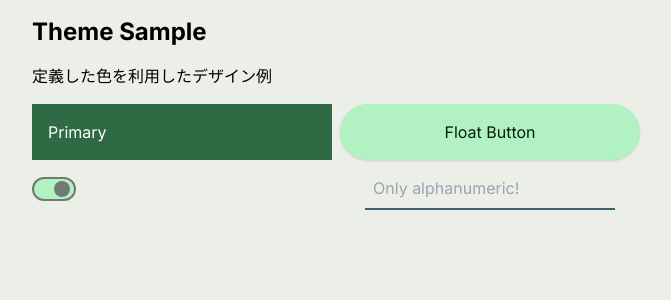
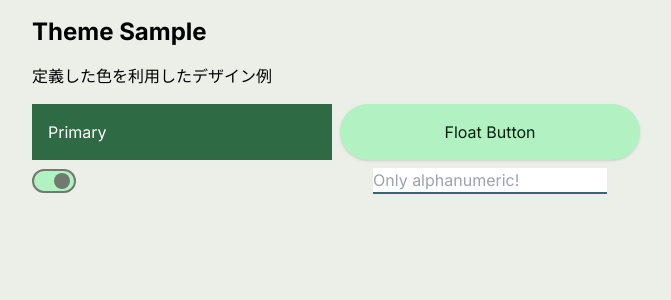
Before and after one commit to ut-code/syllabus-next, a Next.js app: page /components/Sample/ColorTheme in a window 1280 px wide. Shown: the top 300 px of the page, without its empty margins (304-975 px from the left). Built offline with nearby package versions, Linux system fonts and the light colour scheme.

Commit message:
[Add] useForm, [modify] export default

```diff
--- a/package.json
+++ b/package.json
@@ -13,7 +13,8 @@
     "@headlessui/react": "^2.0.4",
     "next": "14.2.3",
     "react": "^18",
-    "react-dom": "^18"
+    "react-dom": "^18",
+    "react-hook-form": "^7.51.5"
   },
   "devDependencies": {
     "@types/node": "^20",
--- a/src/app/components/Sample/ColorTheme/field.tsx
+++ b/src/app/components/Sample/ColorTheme/field.tsx
@@ -2,11 +2,20 @@
     定義済みColorを用いてインプットフィールドをデザインするサンプル
 */
 "use client";
-import React, { useState, ChangeEvent } from "react";
+import React from "react";
+import { useForm } from "react-hook-form";
 
 type ValidatedInputProps = {
   placeholder?: string;
 };
+
+/**
+ * フォームの入力内容を表すinterface
+ */
+interface IFormInput {
+  content: string;
+}
+
 /**
  * 定義済みColorを用いてデザインしたinputフィールドのサンプル
  * @param param0 props
@@ -16,35 +25,27 @@ type ValidatedInputProps = {
 const ValidatedInput: React.FC<ValidatedInputProps> = ({
   placeholder = "Only alphanumeric!",
 }) => {
-  const [inputValue, setInputValue] = useState("");
-  const [error, setError] = useState("");
+  const {
+    register,
 
-  const handleChange = (e: ChangeEvent<HTMLInputElement>) => {
-    const value = e.target.value;
-    if (/^[a-zA-Z0-9]*$/.test(value)) {
-      setError("");
-    } else {
-      setError("英数のみ使用してください");
-    }
-    setInputValue(value);
-  };
+    // フォームの状態を管理する。
+    // ユーザーとフォームのやり取りを追跡できる。
+    // ここではエラー状態を利用しているが、他にも様々な状態を管理できる。
+    formState: { errors },
+  } = useForm<IFormInput>({ mode: "onChange" });
 
   return (
     <div className="flex flex-col items-center">
       <input
-        type="text"
-        value={inputValue}
-        onChange={handleChange}
+        className={`${
+          errors.content ? "border-error" : "border-tertiary"
+        } border-b-2`}
+        {...register("content", { pattern: /^[a-zA-Z0-9]*$/ })}
         placeholder={placeholder}
-        className={`border-b-2 p-2
-        ${
-          // エラーの有無で枠線の色を変更
-          error
-            ? "border-error" // エラーの場合はエラー色(推奨)
-            : "border-tertiary" // エラーでない場合はtertiary色(例)
-        } focus:outline-none focus:ring-2 bg-surface-container`}
       />
-      {error && <p className="text-error mt-2 text-nowrap">{error}</p>}
+      {errors.content && (
+        <p className="text-error mt-2 text-nowrap">英数のみ使用してください</p>
+      )}
     </div>
   );
 };
--- a/src/app/components/Sample/ColorTheme/toggle.tsx
+++ b/src/app/components/Sample/ColorTheme/toggle.tsx
@@ -9,7 +9,7 @@ import React, { useState } from "react";
  *  定義済みColorを用いてデザインしたトグルボタンのサンプル
  * @returns トグルボタンのサンプル
  */
-export default function ToggleSample() {
+const ToggleSample: React.FC = () => {
   const [isOn, setIsOn] = useState(true);
 
   const toggle = () => {
@@ -36,4 +36,6 @@ export default function ToggleSample() {
       />
     </button>
   );
-}
+};
+
+export default ToggleSample;
```
Also changed, not shown: 1 other file (tests, documents, lock files or other folders).
